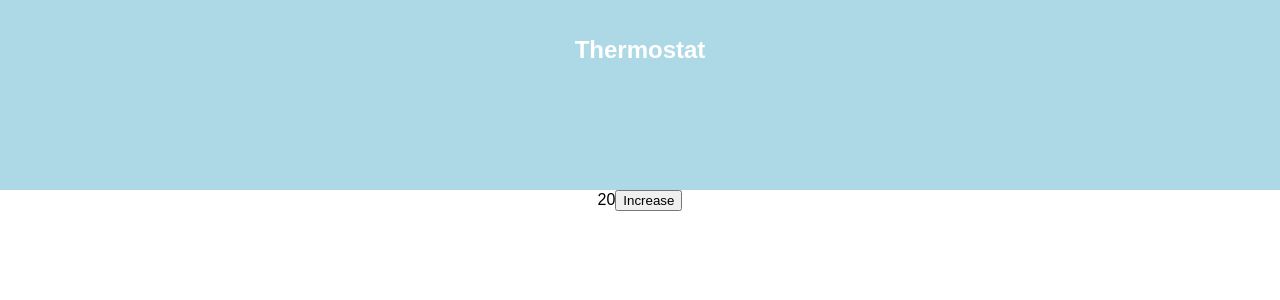
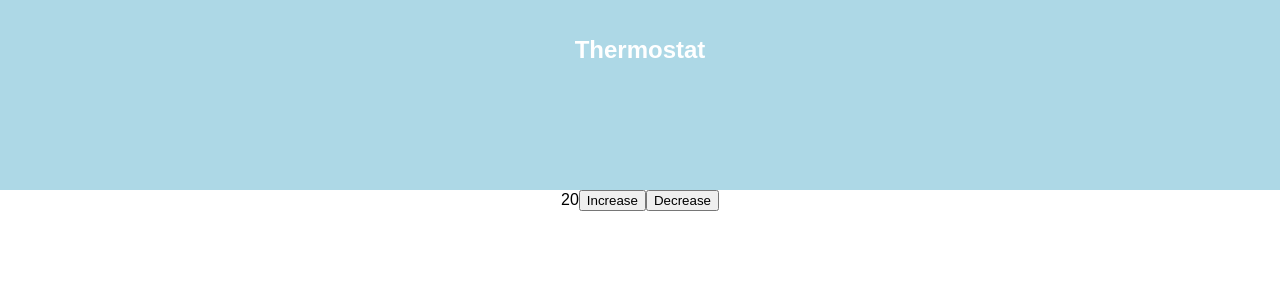
Before and after one commit to reenz/react-thermostat, a React (Create React App) app: page / in a window 1280 px wide. Shown: the top 300 px of the page. Built offline with nearby package versions, Linux system fonts and the light colour scheme.

Commit message:
can decrease temperature&passing test for the same

```diff
--- a/src/components/temperature.js
+++ b/src/components/temperature.js
@@ -4,6 +4,7 @@ class Temperature extends Component {
   constructor(props) {
     super(props);
     this.increaseTemperature = this.increaseTemperature.bind(this);
+    this.decreaseTemperature = this.decreaseTemperature.bind(this);
     this.state = {
       temperature: 20,
       minTemperature: 10,
@@ -18,11 +19,18 @@ class Temperature extends Component {
     this.setState({ temperature: newTmp });
   }
 
+  decreaseTemperature () {
+    const newTmp = this.state.temperature - 1;
+    this.setState({ temperature: newTmp });
+  }
+
   render() {
     return(
       <div>
         {this.state.temperature}
         <button id="increase" type="button" onClick={this.increaseTemperature} >Increase</button>
+        <button id="decrease" type="button" onClick={this.decreaseTemperature} >Decrease</button>
+
       </div>
     )
   }
```
Also changed, not shown: 1 other file (tests, documents, lock files or other folders).
